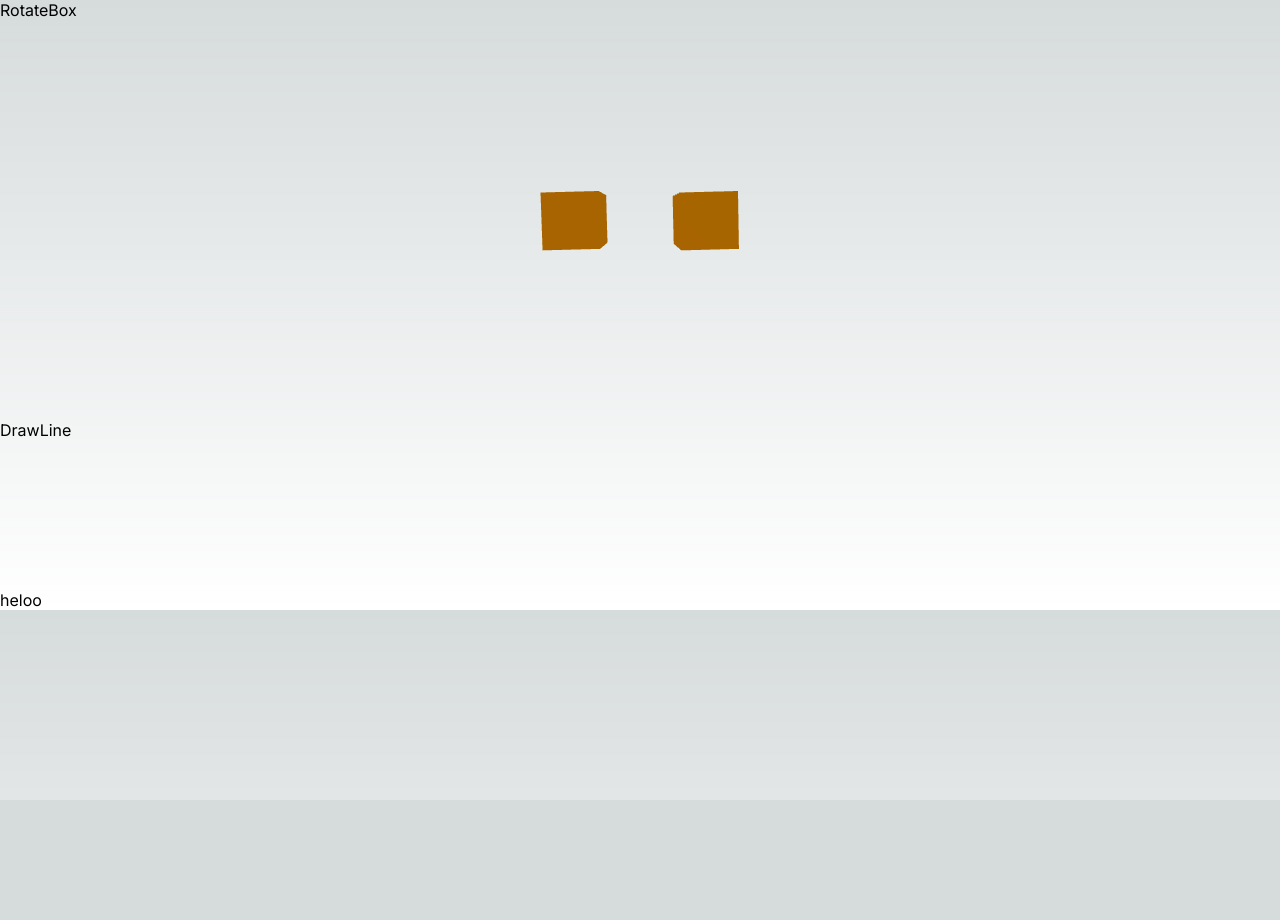
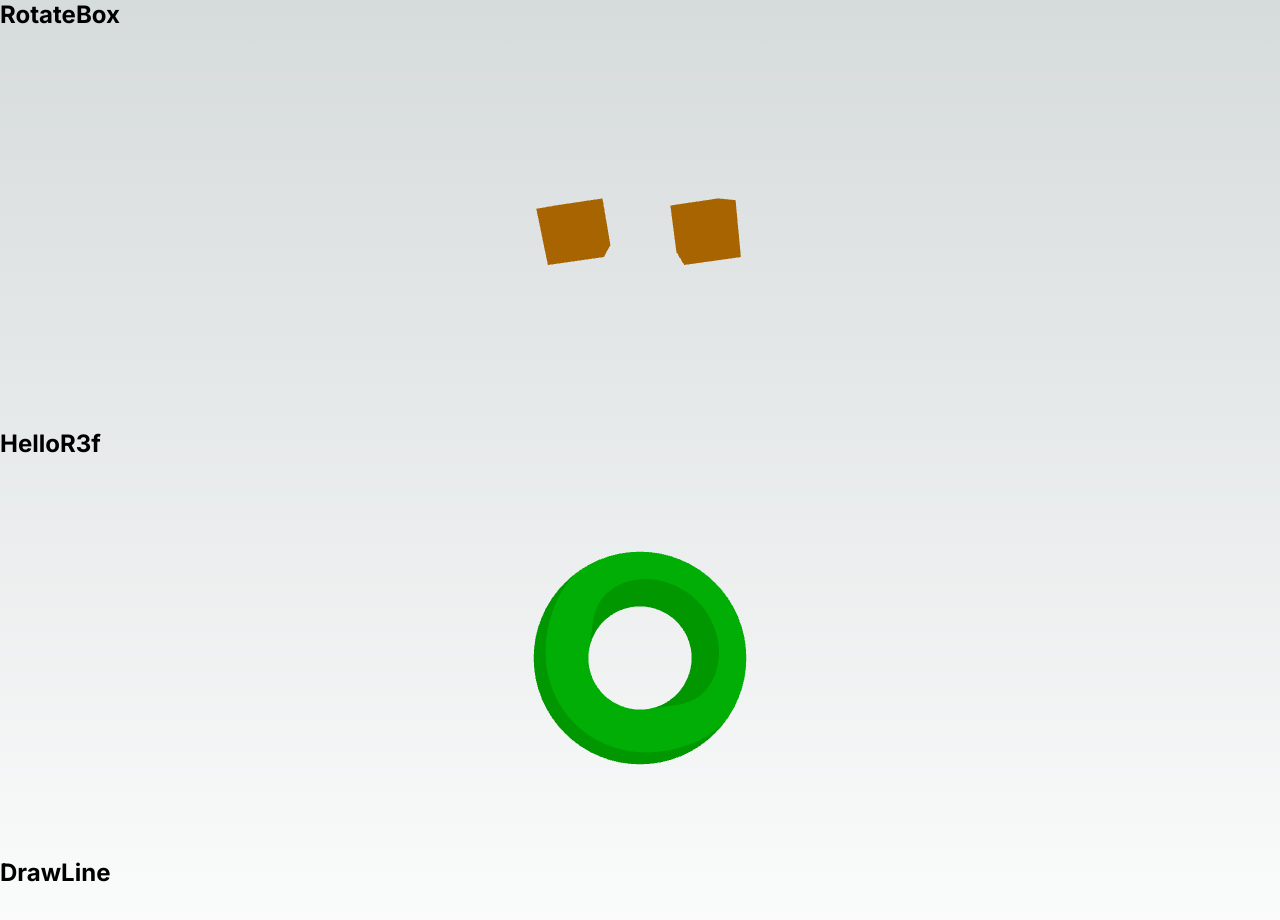
Before and after one commit to 2ndPINEW/r3f, a Next.js app: page /playground in a window 1280 px wide. Shown: the top 920 px of the page. Before the commit the page ends 800 px from the top, so only its background shows below. Built offline with nearby package versions, Linux system fonts and the light colour scheme.

Commit message:
いろいろ

```diff
--- a/src/app/playground/page.tsx
+++ b/src/app/playground/page.tsx
@@ -1,20 +1,21 @@
 import { WebGLCompatibility } from "@/app/_core/WebGLCompatibility/WebGLCompatibility";
 import { RotateBox } from "./_components/001-hello-world/rotateBox";
 import { DrawLine } from "./_components/001-hello-world/drawLine";
+import { HelloR3f } from "./_components/001-hello-world/helloR3f";
 
 export default function Page() {
   return (
     <main>
-      <WebGLCompatibility
-        loading={<div>loading</div>}
-        fallback={<div>fallback</div>}
-      >
-        <div>RotateBox</div>
+      <WebGLCompatibility loading={<div>Checking...</div>}>
+        <h2>RotateBox</h2>
         <RotateBox />
-        <div>DrawLine</div>
+
+        <h2>HelloR3f</h2>
+        <HelloR3f></HelloR3f>
+
+        <h2>DrawLine</h2>
         <DrawLine />
       </WebGLCompatibility>
-      <p>heloo</p>
     </main>
   );
 }
```
